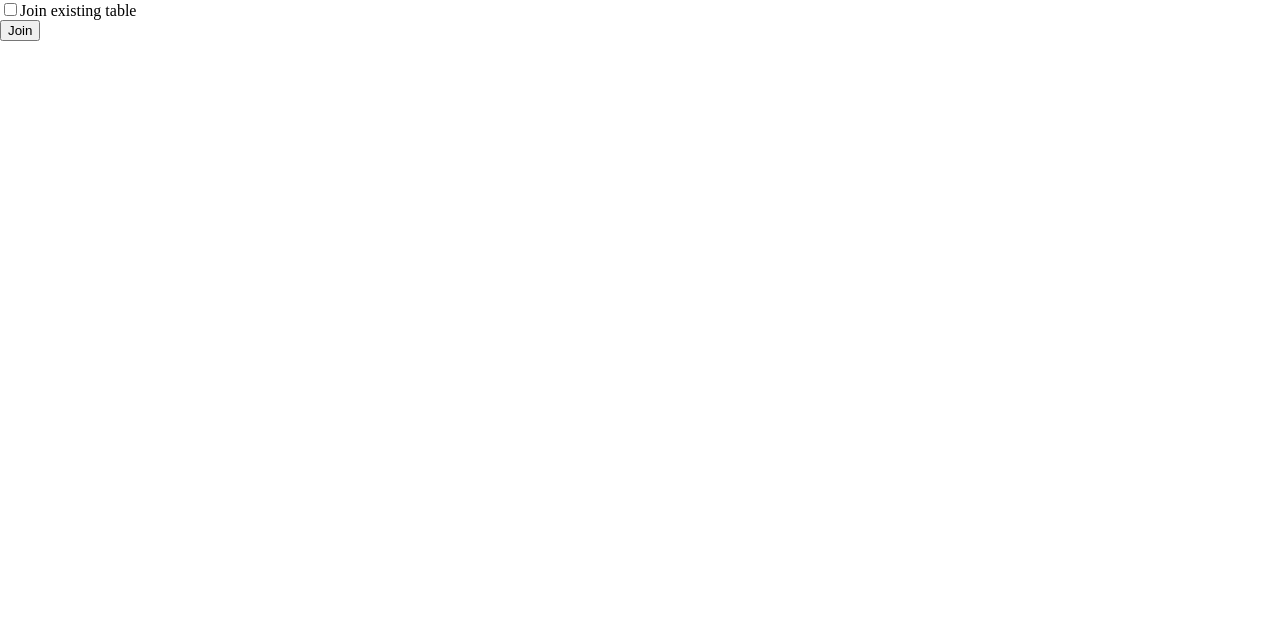
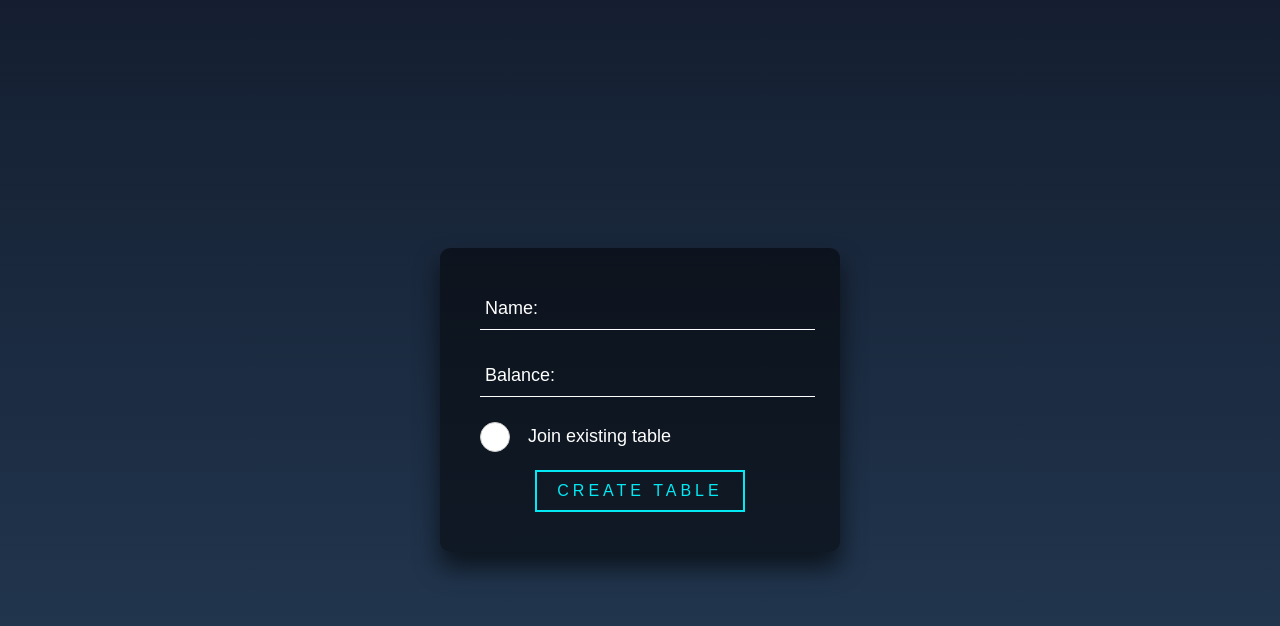
Before and after one commit to polivodichka/blackjack, a React (Create React App) app in the folder blackjack/: page / in a window 1280 px wide. Shown: the top 626 px of the page. Built offline with nearby package versions, Linux system fonts and the light colour scheme; no server answers.

Commit message:
feat: change enter form

```diff
--- a/blackjack/src/App.tsx
+++ b/blackjack/src/App.tsx
@@ -1,15 +1,59 @@
+import 'react-toastify/dist/ReactToastify.css';
 import './App.css';
-import React from 'react';
+import React, { useEffect } from 'react';
+import { ToastContainer, toast } from 'react-toastify';
 
 import { GameBoard } from './components/GameBoard/GameBoard';
 import { Route, Routes } from 'react-router-dom';
 import { EnterForm } from './components/EnterForm/EnterForm';
+import { socket } from './server/socket';
+import { SocketOn } from './types.ds';
 
 export const App: React.FC = () => {
+  useEffect(() => {
+    socket.on(SocketOn.error, (message) =>
+      toast.error(message, {
+        position: 'top-right',
+        autoClose: 3000,
+        hideProgressBar: false,
+        closeOnClick: true,
+        pauseOnHover: true,
+        draggable: true,
+        progress: undefined,
+        theme: 'dark',
+      })
+    );
+    socket.on(SocketOn.message, (message) =>
+      toast(message, {
+        position: 'top-right',
+        autoClose: 3000,
+        hideProgressBar: false,
+        closeOnClick: true,
+        pauseOnHover: true,
+        draggable: true,
+        progress: undefined,
+        theme: 'dark',
+      })
+    );
+  });
   return (
-    <Routes>
-      <Route path="/" element={<EnterForm />} />
-      <Route path="/table" element={<GameBoard />} />
-    </Routes>
+    <>
+      <Routes>
+        <Route path="/" element={<EnterForm />} />
+        <Route path="/table" element={<GameBoard />} />
+      </Routes>
+      <ToastContainer
+        position="top-right"
+        autoClose={3000}
+        hideProgressBar={false}
+        newestOnTop={false}
+        closeOnClick={true}
+        rtl={false}
+        pauseOnFocusLoss={true}
+        draggable={true}
+        pauseOnHover={true}
+        theme="colored"
+      />
+    </>
   );
 };
--- /dev/null
+++ b/blackjack/src/components/EnterForm/EnterForm.styled.ts
@@ -0,0 +1,153 @@
+import styled from 'styled-components';
+
+export const Wrapper = styled.div`
+  height: 100%;
+  width: 100%;
+  display: flex;
+  flex-direction: column;
+  justify-content: center;
+  align-items: center;
+  margin: 0;
+  padding: 0;
+  font-family: sans-serif;
+  background: linear-gradient(#141e30, #243b55);
+`;
+export const Form = styled.form`
+  width: 400px;
+  padding: 40px;
+  display: flex;
+  flex-direction: column;
+  background: rgba(0, 0, 0, 0.5);
+  box-sizing: border-box;
+  box-shadow: 0 15px 25px rgba(0, 0, 0, 0.6);
+  border-radius: 10px;
+`;
+export const Input = styled.input`
+  font-size: 18px;
+  padding: 10px 10px 10px 5px;
+  -webkit-appearance: none;
+  display: block;
+  background: transparent;
+  color: #fff;
+  width: 100%;
+  border: none;
+  border-radius: 0;
+  border-bottom: 1px solid #fff;
+  &:focus ~ .highlight {
+    animation: inputHighlighter 0.3s ease;
+  }
+  &:focus {
+    outline: none;
+  }
+  &:focus ~ label,
+  &.filled ~ label {
+    top: -20px;
+    transform: scale(0.75);
+    left: -2px;
+    color: #03e9f4;
+  }
+  &:focus ~ .bar:before,
+  &:focus ~ .bar:after {
+    width: 50%;
+  }
+`;
+export const InputWrapper = styled.div`
+  position: relative;
+  margin-bottom: 25px;
+`;
+export const Label = styled.label`
+  color: #fff;
+  font-size: 18px;
+  font-weight: normal;
+  position: absolute;
+  pointer-events: none;
+  left: 5px;
+  top: 10px;
+  transition: all 0.2s ease;
+`;
+
+export const ErrorMsg = styled.p`
+  position: absolute;
+  color: red;
+  font-size: small;
+  bottom: -30px;
+`;
+export const SubmitBtn = styled.button`
+  align-self: center;
+  background: none;
+  cursor: pointer;
+  border: 2px solid #03e9f4;
+  color: #03e9f4;
+  padding: 10px 20px;
+  font-size: 16px;
+  text-decoration: none;
+  text-transform: uppercase;
+  overflow: hidden;
+  transition: 0.5s;
+  letter-spacing: 4px;
+  &:hover {
+    background: #03e9f4;
+    color: #fff;
+    border-radius: 5px;
+    box-shadow: 0 0 5px #03e9f4, 0 0 25px #03e9f4, 0 0 50px #03e9f4,
+      0 0 100px #03e9f4;
+  }
+`;
+export const CheckboxInputWrapper = styled.div`
+  position: relative;
+  display: flex;
+  flex-direction: row;
+  align-items: center;
+  height: 28px;
+  margin-bottom: 20px; /* add margin bottom */
+
+  .checkbox-label {
+    background-color: #fff;
+    border: 1px solid #ccc;
+    border-radius: 50%;
+    cursor: pointer;
+    height: 28px;
+    left: 0;
+    position: absolute;
+    top: 0;
+    width: 28px;
+  }
+
+  .checkbox-label:after {
+    border: 2px solid #fff;
+    border-top: none;
+    border-right: none;
+    content: '';
+    height: 6px;
+    left: 7px;
+    opacity: 0;
+    position: absolute;
+    top: 8px;
+    transform: rotate(-45deg);
+    width: 12px;
+  }
+
+  input[type='checkbox'] {
+    visibility: hidden;
+  }
+
+  input[type='checkbox']:checked + label {
+    background-color: #03e9f4;
+    border-color: #03e9f4;
+    box-shadow: 0 0 5px #03e9f4, 0 0 25px #03e9f4, 0 0 50px #03e9f4,
+      0 0 100px #03e9f4;
+  }
+
+  input[type='checkbox']:checked + label:after {
+    opacity: 1;
+  }
+`;
+
+export const CheckboxLabel = styled.label`
+  color: #fff;
+  padding-left: 28px;
+  font-size: 18px;
+  font-weight: normal;
+  pointer-events: none;
+  width: max-content;
+`;
--- a/blackjack/src/components/EnterForm/EnterForm.tsx
+++ b/blackjack/src/components/EnterForm/EnterForm.tsx
@@ -1,35 +1,56 @@
-import React, { useEffect, useState, FormEvent } from 'react';
+import React, { useEffect } from 'react';
 import { useNavigate } from 'react-router-dom';
+import { useForm } from 'react-hook-form';
 import { game } from '../../store/game';
 import { socket } from '../../server/socket';
 import { SocketEmit, SocketOn } from '../../types.ds';
+import {
+  ErrorMsg,
+  Wrapper,
+  Input,
+  Label,
+  Form,
+  InputWrapper,
+  SubmitBtn,
+  CheckboxInputWrapper,
+  CheckboxLabel,
+} from './EnterForm.styled';
+
+interface FormValues {
+  name: string;
+  balance: number;
+  joinExistingTable: boolean;
+  tableId?: string;
+}
 
 export const EnterForm: React.FC = () => {
-  const [tableId, setTableId] = useState('');
-  const [joinExistingTable, setJoinExistingTable] = useState(false);
+  const {
+    register,
+    handleSubmit,
+    formState: { errors },
+    watch,
+  } = useForm<FormValues>();
   const navigate = useNavigate();
 
-  const handleJoinTable = (event: FormEvent<HTMLFormElement>) => {
-    event.preventDefault();
-    onJoinTable(joinExistingTable ? tableId : undefined);
-  };
-  const onJoinTable = (id?: string) => {
-    id
-      ? socket.emit(SocketEmit.join_table, id)
-      : socket.emit(SocketEmit.create_table);
+  const onSubmit = (data: FormValues) => {
+    const { name, balance, joinExistingTable, tableId } = data;
+    if (joinExistingTable && !tableId) {
+      return;
+    }
+    onJoinTable(joinExistingTable ? tableId : undefined, name, balance);
   };
 
-  const handleToggleJoinExistingTable = () => {
-    setJoinExistingTable((prev) => !prev);
+  const onJoinTable = (id?: string, name?: string, balance?: number) => {
+    id
+      ? socket.emit(SocketEmit.join_table, id, name ?? '', balance ?? 0)
+      : socket.emit(SocketEmit.create_table, name ?? '', balance ?? 0);
   };
-  const handleInputTableId = (e: React.ChangeEvent<HTMLInputElement>) =>
-    setTableId(e.target.value);
 
   useEffect(() => {
     socket.on(SocketOn.tableCreated, (table, player) => {
       game.onTableCreated(JSON.parse(table), JSON.parse(player));
-      if (game.table) {
-        navigate(`/table?id=${game.table.id}`);
+      if (game.table && game.player) {
+        navigate(`/table?id=${game.table.id}&player=${game.player.id}`);
       }
     });
     socket.on(SocketOn.tableJoined, (table) => {
@@ -38,26 +59,78 @@ export const EnterForm: React.FC = () => {
   });
 
   return (
-    <form onSubmit={handleJoinTable}>
-      <div>
-        <label>
+    <Wrapper>
+      <Form onSubmit={handleSubmit(onSubmit)}>
+        <InputWrapper>
+          {errors.name && <ErrorMsg>{errors.name.message}</ErrorMsg>}
+          <Input
+            autoComplete="off"
+            className={`${watch('name') ? 'filled' : ''}`}
+            type="text"
+            {...register('name', {
+              required: 'Name is required',
+              minLength: {
+                value: 3,
+                message: 'Name should be at least 3 characters',
+              },
+              maxLength: {
+                value: 25,
+                message: 'Name should not exceed 25 characters',
+              },
+            })}
+          />
+          <Label>Name:</Label>
+        </InputWrapper>
+        <InputWrapper>
+          {errors.balance && <ErrorMsg>{errors.balance.message}</ErrorMsg>}
+          <Input
+            autoComplete="off"
+            className={`${watch('balance') ? 'filled' : ''}`}
+            type="number"
+            {...register('balance', {
+              required: 'Balance is required',
+              min: {
+                value: 2,
+                message: 'Minimum balance should be 2',
+              },
+              pattern: {
+                value: /^\d+(\.\d{1,2})?$/,
+                message:
+                  'Invalid balance format. Enter a number with maximum of 2 decimal places',
+              },
+            })}
+          />
+          <Label>Balance:</Label>
+        </InputWrapper>
+        <CheckboxInputWrapper>
           <input
+            id="checkbox"
             type="checkbox"
-            checked={joinExistingTable}
-            onChange={handleToggleJoinExistingTable}
+            className="checkbox-input"
+            {...register('joinExistingTable')}
           />
-          Join existing table
-        </label>
-      </div>
-      {joinExistingTable && (
-        <div>
-          <label>
-            Table ID:
-            <input type="text" value={tableId} onChange={handleInputTableId} />
-          </label>
-        </div>
-      )}
-      <button type="submit">Join</button>
-    </form>
+          <label className="checkbox-label" htmlFor="checkbox"></label>
+
+          <CheckboxLabel>Join existing table</CheckboxLabel>
+        </CheckboxInputWrapper>
+        {watch('joinExistingTable') && (
+          <InputWrapper>
+            {errors.tableId && <ErrorMsg>{errors.tableId.message}</ErrorMsg>}
+            <Input
+              autoComplete="off"
+              className={`${watch('tableId') ? 'filled' : ''}`}
+              type="text"
+              {...register('tableId', {
+                required: 'Table ID is required',
+              })}
+            />
+            <Label>Table id:</Label>
+          </InputWrapper>
+        )}
+        <SubmitBtn type="submit" className="button buttonBlue">
+          {watch('joinExistingTable') ? 'Join table' : 'Create table'}
+        </SubmitBtn>
+      </Form>
+    </Wrapper>
   );
 };
--- a/blackjack/src/components/GameBoard/GameBoard.styled.ts
+++ b/blackjack/src/components/GameBoard/GameBoard.styled.ts
@@ -2,7 +2,9 @@ import styled from 'styled-components';
 import { Color } from '../../constants/constants';
 
 export const GameBoardStyled = styled.div`
-  background-color: ${Color.MAIN};
+  //background-color: ${Color.MAIN};
+  background: linear-gradient(#141e30, #243b55);
+  color: white;
   height: 100%;
   width: 100%;
   display: flex;
--- a/blackjack/src/store/game.ts
+++ b/blackjack/src/store/game.ts
@@ -76,6 +76,8 @@ export class Game {
     const target: IPlayer[] = JSON.parse(
       JSON.stringify(this.table?.allPlayers)
     ) as IPlayer[];
+    console.log(target, source);
+
     source.forEach((player) => {
       const findedObjPlayer = target.find(
         (findedPlayer) => findedPlayer.id === player.id
--- a/blackjack/src/store/table.ts
+++ b/blackjack/src/store/table.ts
@@ -109,7 +109,7 @@ export class Table {
       parentAfterSplitPlayer ?? null,
       parentPlayer ?? null,
       player._balance,
-      player.id
+      player.id,
     );
     this.allPlayers.push(newPlayer);
     return newPlayer;
--- a/blackjack/src/types.ds.ts
+++ b/blackjack/src/types.ds.ts
@@ -55,6 +55,7 @@ export interface IPlayer {
   parentAfterSplitPlayer: IPlayer | null;
   parentPlayer: IPlayer | null;
   _balance: number;
+  name: string;
 }
 export interface ITable {
   id: string;
@@ -95,6 +96,8 @@ export enum SocketOn {
   dealerMadeAction = 'dealerMadeAction',
   winnersCounted = 'winnersCounted',
   gameEnded = 'gameEnded',
+  error = 'error',
+  message = 'message',
 }
 export enum SocketEmit {
   join_table = 'join_table',
--- /dev/null
+++ b/blackjack/src/utils/toastsManager.ts
@@ -0,0 +1,3 @@
+import toast from 'react-hot-toast';
+
+export const notify = (message: string) => toast(message);
```
Also changed, not shown: blackjack/package.json (+12 -8 lines), blackjack/src/App.css (+10 -0 lines), blackjack/src/server/socket.ts (+15 -3 lines), 1 other file (tests, documents, lock files or other folders).
